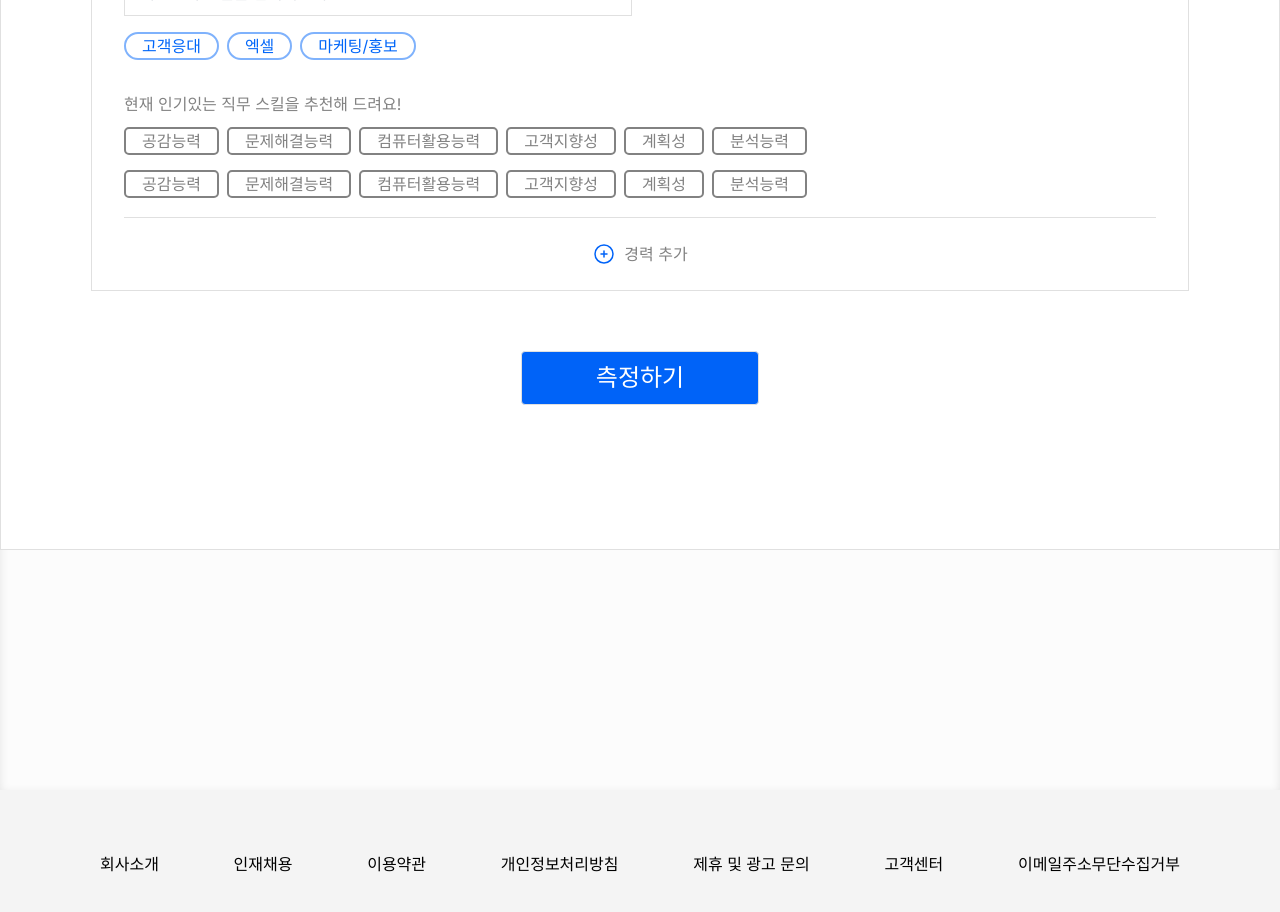
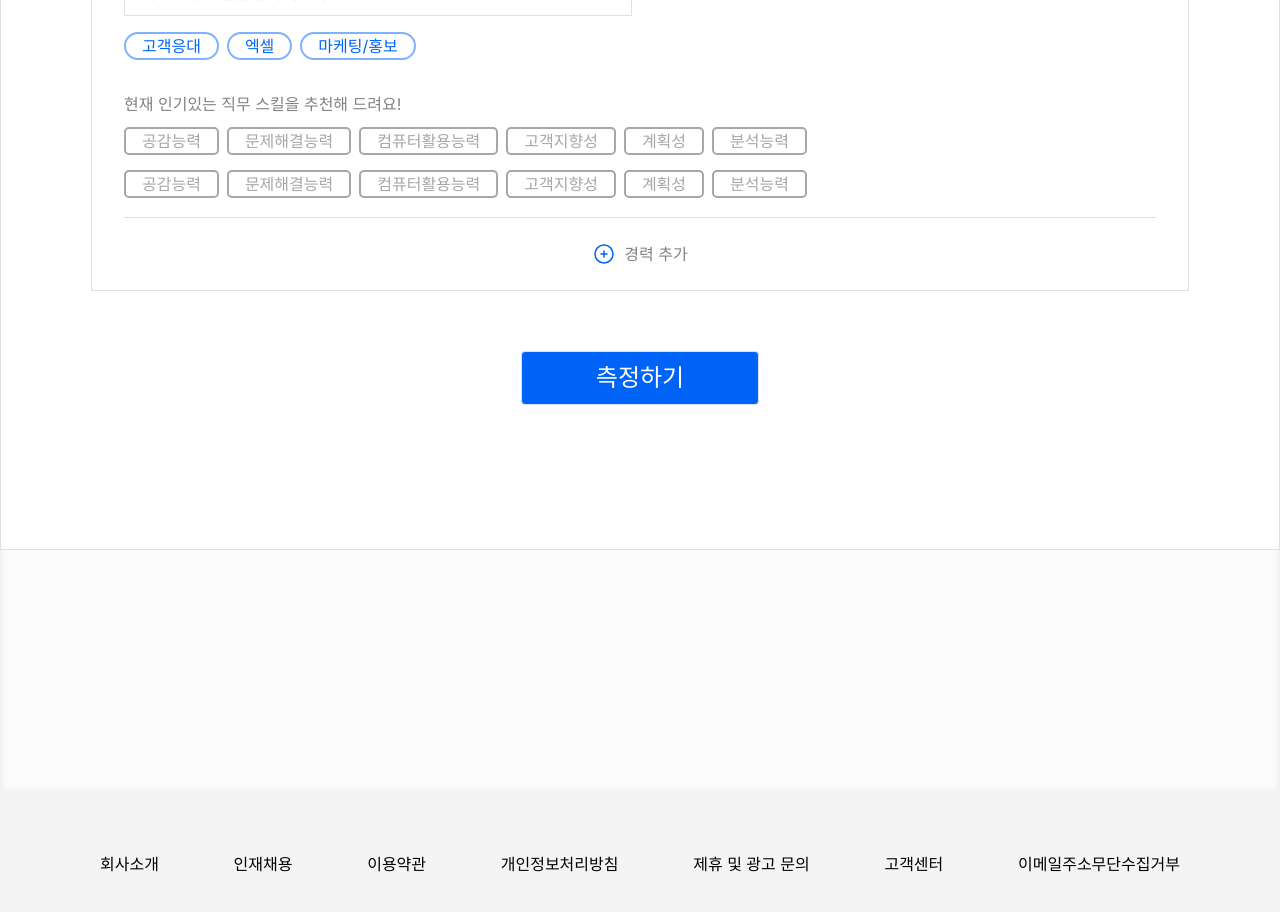
Before and after one commit to jwo1024/FineJob, a Next.js app in the folder finejob-fe/: page /job-suitability in a window 1280 px wide. Shown: the part 1660-2572 px from the top of the page. Built offline with nearby package versions, Linux system fonts and the light colour scheme.

Commit message:
style:tag gray 색상 변경

```diff
--- a/finejob-fe/src/styles/container-job-suitability/SuitabilityForms.module.scss
+++ b/finejob-fe/src/styles/container-job-suitability/SuitabilityForms.module.scss
@@ -167,8 +167,8 @@
       margin : 0.2rem;
       .tag {
         margin : 0;
-        color: $fontGray;
-        border-color: $fontGray;
+        color: rgba($fontGray, 0.7);
+        border-color: rgba($fontGray, 0.7);
         border-radius: 5px;
       }
     }
```
